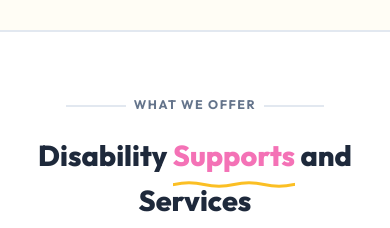
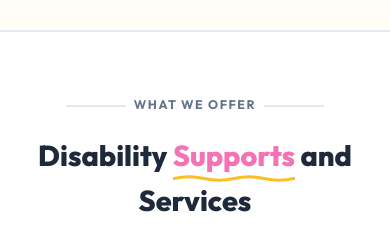
Before and after one commit to BaxrLuay/moduscare, a website: page index.html in a window 390 px wide. Shown: the part 1960-2188 px from the top of the page. Drawn offline with nearby package versions, Linux system fonts and the light colour scheme.

Commit message:
Tighten squiggle gap under Supports on mobile
Reduce bottom offset from -10px to -4px on mobile only,
matching the visual distance seen under 'our commitment.'

Co-Authored-By: Claude Sonnet 4.6 <noreply@anthropic.com>

```diff
--- a/index.html
+++ b/index.html
@@ -341,6 +341,7 @@
 
       /* ── Services heading line-height fix ── */
       .services-heading { line-height: 1.55 !important; }
+      .services-heading .squig::after { bottom: -4px; }
 
       /* ── Services grid ── */
       .services-grid {
```
